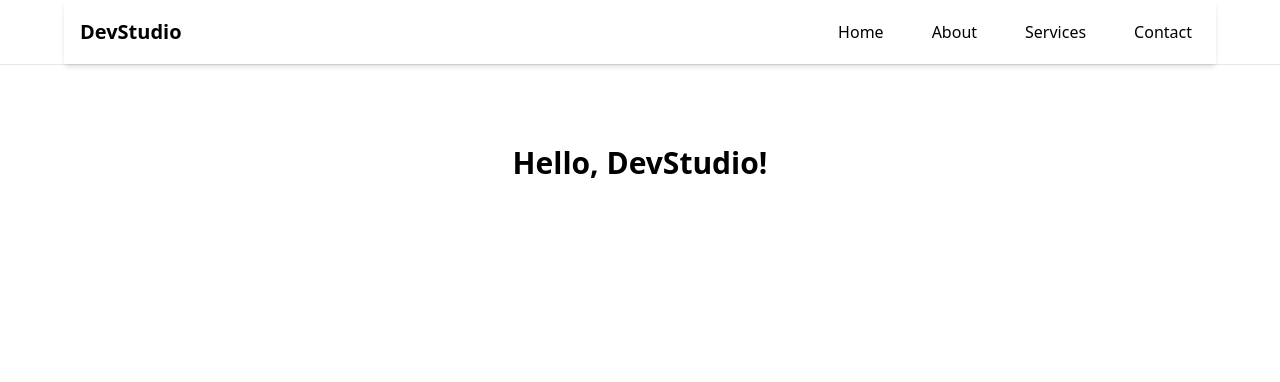
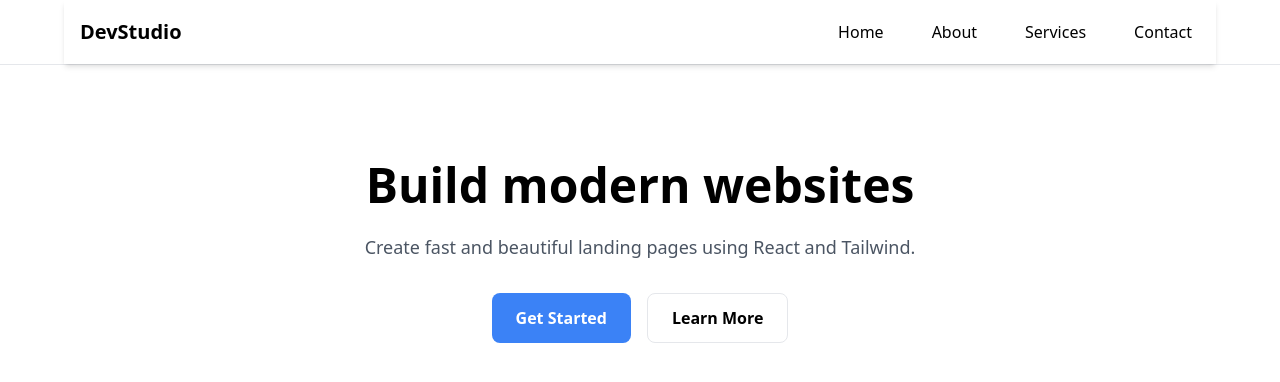
Before and after one commit to Kamil-Fr/react-landing, a React (Vite) app: page / in a window 1280 px wide. Shown: the top 382 px of the page. Built offline with nearby package versions, Linux system fonts and the light colour scheme.

Commit message:
First Hero Section  structure

```diff
--- a/src/App.jsx
+++ b/src/App.jsx
@@ -1,12 +1,11 @@
 import Navbar from "./components/Navbar";
+import Hero from "./components/Hero";
 
 function App() {
   return (
     <div>
       <Navbar />
-         <h2 className="text-3xl font-bold text-center mt-20">
-        Hello, DevStudio!
-      </h2>
+      <Hero />
     </div>
   );
 }
--- /dev/null
+++ b/src/components/Hero.jsx
@@ -0,0 +1,20 @@
+function Hero() {
+  return (
+    <section className="py-24">
+      <div className="max-w-6xl mx-auto px-4 text-center">
+        <h1 className="text-5xl font-bold">Build modern websites</h1>
+        <p className="mt-6 text-lg text-gray-600">Create fast and beautiful landing pages using React and Tailwind.</p>
+        <div className="mt-8 flex justify-center gap-4">
+            <button className="bg-blue-500 hover:bg-blue-600 transition text-white font-bold py-3 px-6 rounded-lg">
+                Get Started
+            </button>
+            <button className="border px-6 py-3 rounded-lg hover:bg-gray-100 transition font-bold">
+                Learn More
+            </button>
+        </div>
+      </div>
+    </section>
+  )
+}
+
+export default Hero;
```
